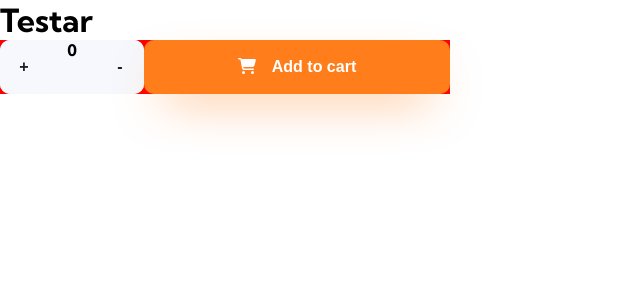
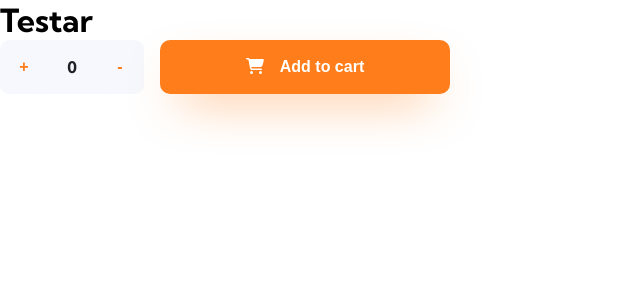
Before and after one commit to devjoppe/ecommerce-product-page, a React (Create React App) app: page / in a window 1280 px wide. Shown: the top 300 px of the page, without its empty margins (0-640 px from the left). Built offline with nearby package versions, Linux system fonts and the light colour scheme.

Commit message:
Add to cart design done

```diff
--- a/src/components/Button.js
+++ b/src/components/Button.js
@@ -1,6 +1,4 @@
 import { FontAwesomeIcon } from '@fortawesome/react-fontawesome'
-
-let mainButton = 'mainbutton ';
 
 const Button = ({ buttonText, buttonWidth, buttonIcon, buttonType }) => {
   return (
--- a/src/index.css
+++ b/src/index.css
@@ -13,7 +13,6 @@ body {
 .addproduct {
   display: flex;
   width: 450px;
-  background: red;
 }
 
 .mainbutton {
@@ -32,7 +31,8 @@ body {
 
 .grey-button {
   background: #F6F8FD;
-  color: #1D2026;
+  color: #FF7E1B;
+  font-weight: 700;
 }
 
 .full-width {
@@ -48,6 +48,8 @@ body {
   display: flex;
   background: #F6F8FD;
   border-radius: 10px;
+  color: #1D2026;
+  margin-right: 16px;
 }
 
 .cartamount span {
@@ -57,6 +59,6 @@ body {
 .amount {
   display: flex;
   justify-content: center;
-  alight-items: center;
+  align-items: center;
   width: 48px;
 }
```
